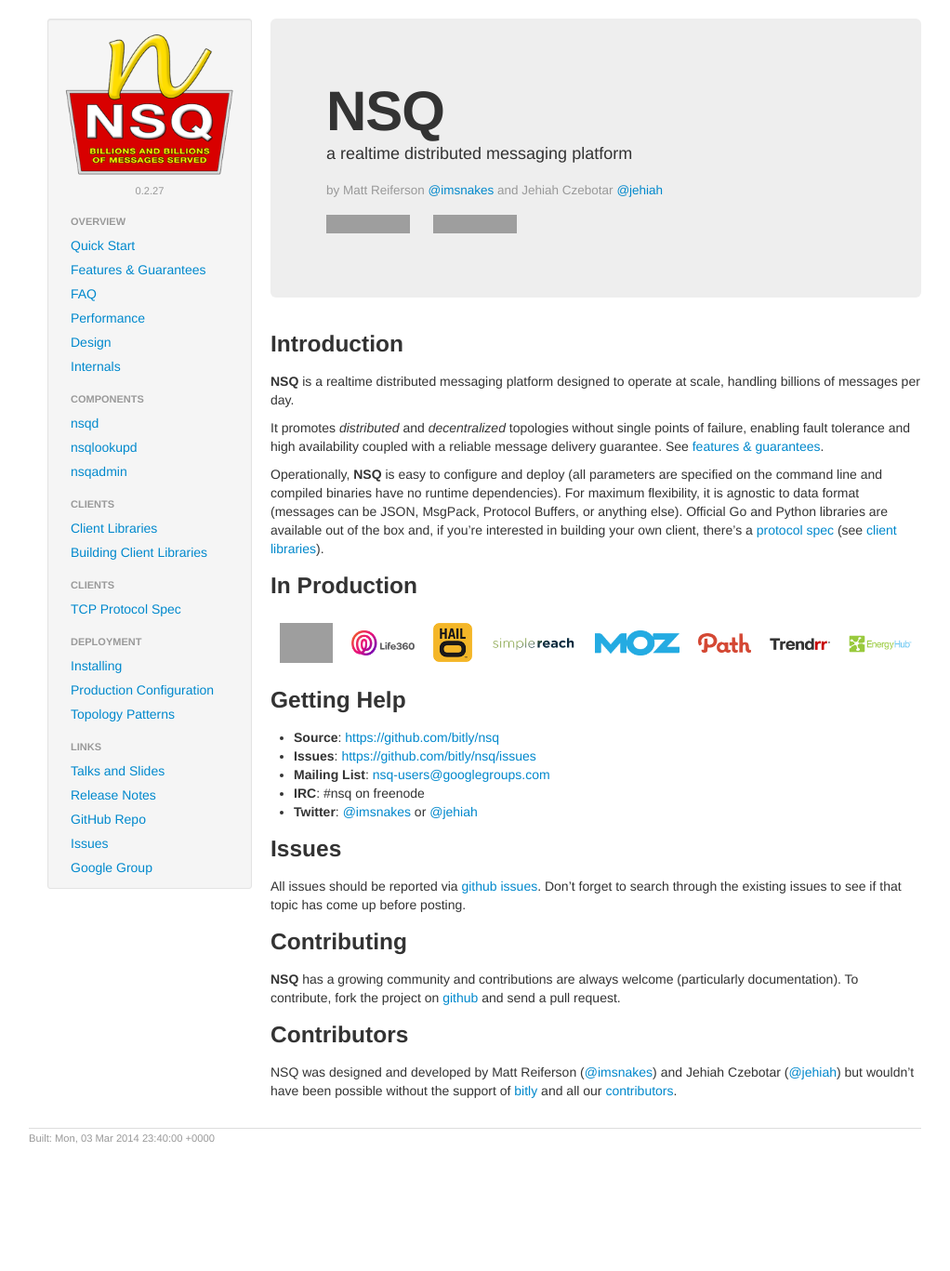
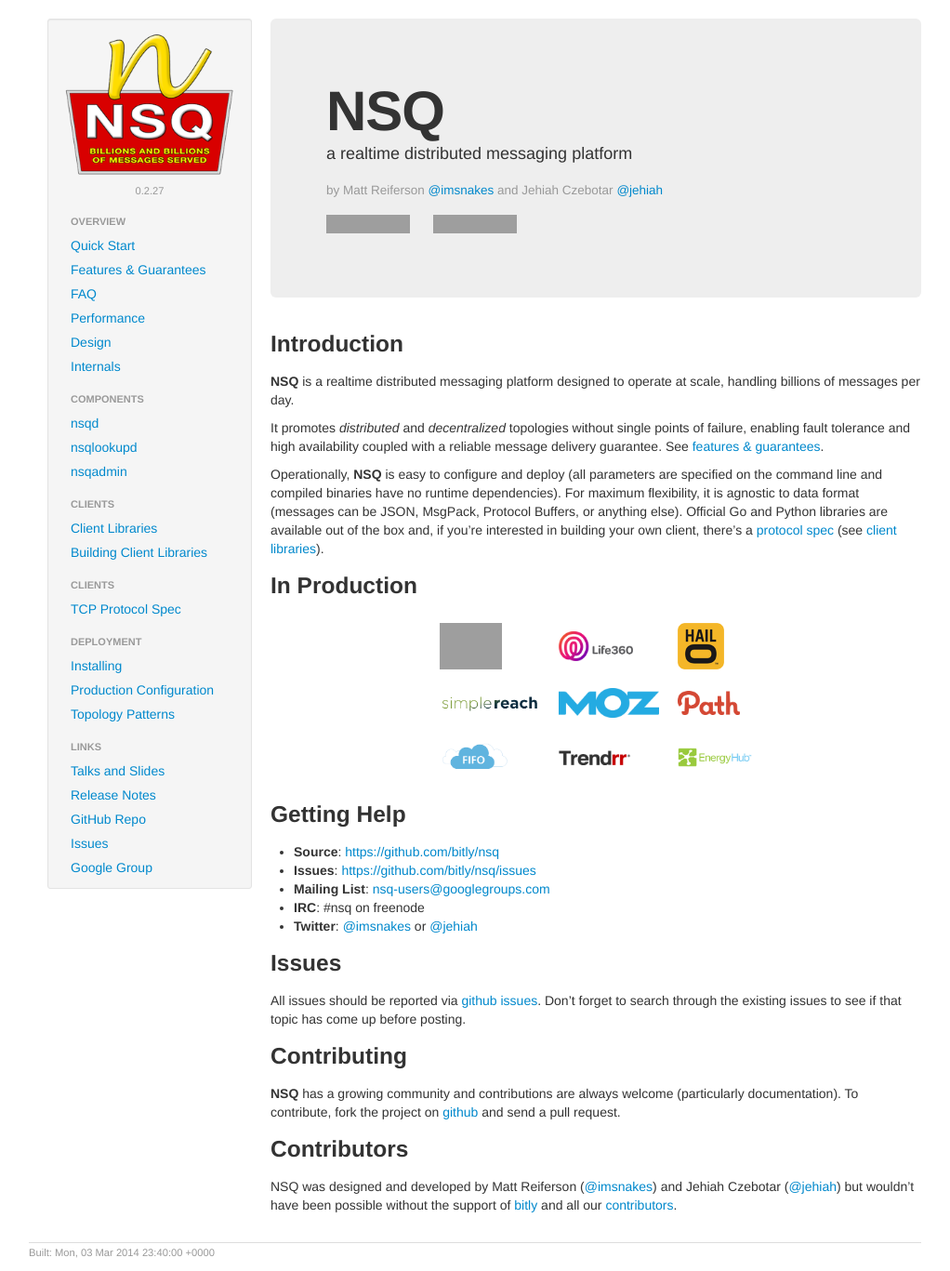
Before and after one commit to nsqio/nsq, a Jekyll site: the page built from index.html, in a window 1280 px wide. Shown: the whole page at 93% size, without its empty margins (119-1141 px from the left). Built offline with Jekyll 4.4.1, drawn with Linux system fonts in a browser that asks for light colours; before the commit the page ends 1244 px from its top, so only the background shows below that; grey boxes are pictures that could not be loaded.

Commit message:
add project fifo

```diff
--- a/_includes/intro.md
+++ b/_includes/intro.md
@@ -19,10 +19,12 @@
 <td><a href="http://bitly.com"><img src="{{ site.baseurl }}/static/img/bitly_logo.png" width="67"/></a></td>
 <td><a href="http://life360.com"><img src="{{ site.baseurl }}/static/img/life360_logo.png" width="80"/></a></td>
 <td><a href="http://hailocab.com"><img src="{{ site.baseurl }}/static/img/hailo_logo.png" width="50"/></a></td>
+</tr><tr>
 <td><a href="http://simplereach.com"><img src="{{ site.baseurl }}/static/img/simplereach_logo.png" width="108"/></a></td>
-
 <td><a href="http://moz.com"><img src="{{ site.baseurl }}/static/img/moz_logo.png" width="108"/></a></td>
 <td><a href="http://path.com"><img src="{{ site.baseurl }}/static/img/path_logo.png" width="67"/></a></td>
+</tr><tr>
+<td><a href="https://project-fifo.net"><img src="{{ site.baseurl }}/static/img/project_fifo.png" width="77"/></a></td>
 <td><a href="http://trendrr.com"><img src="{{ site.baseurl }}/static/img/trendrr_logo.png" width="77"/></a></td>
 <td><a href="http://energyhub.com"><img src="{{ site.baseurl }}/static/img/energyhub_logo.png" width="80"/></a></td>
 </tr></table></center>
```
Also changed, not shown: static/img/project_fifo.png (added).
